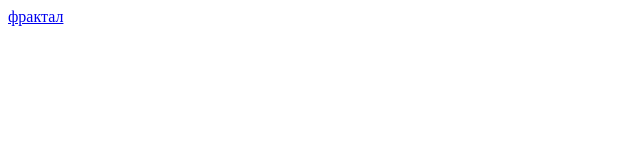
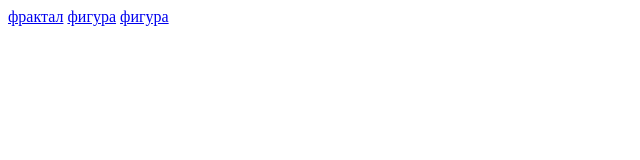
Before and after one commit to MarMaty835/MarMaty835.github.io, a plain HTML site: page index.html in a window 1280 px wide. Shown: the whole page, without its empty margins (0-640 px from the left). Drawn offline with Linux system fonts and the light colour scheme.

Commit message:
Update index.html

```diff
--- a/index.html
+++ b/index.html
@@ -3,5 +3,7 @@
   <head></head>
   <body>
   <a href="sum2026-main/fractal/dist">фрактал</a>
+  <a href="sum2026-main/fractal_figure/dist">фигура</a>
+  <a href="sum2026-main/messager/dist">фигура</a>
   </body>
 </html>
```
